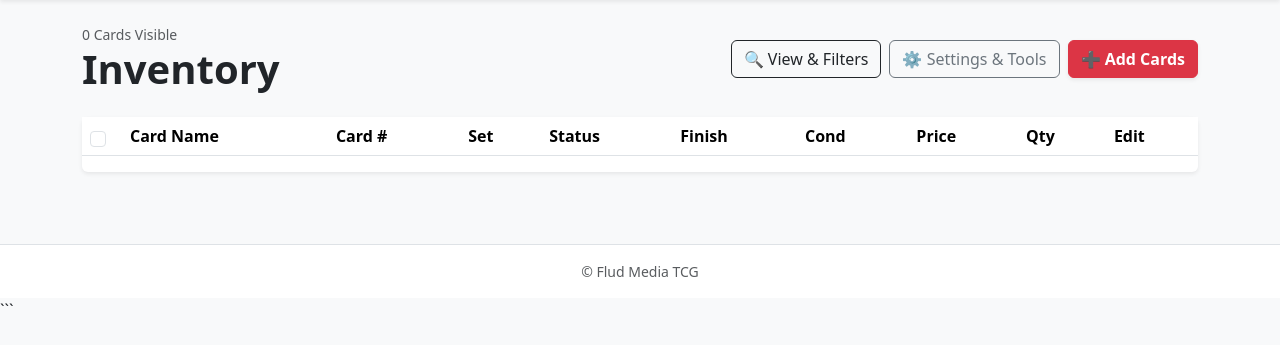
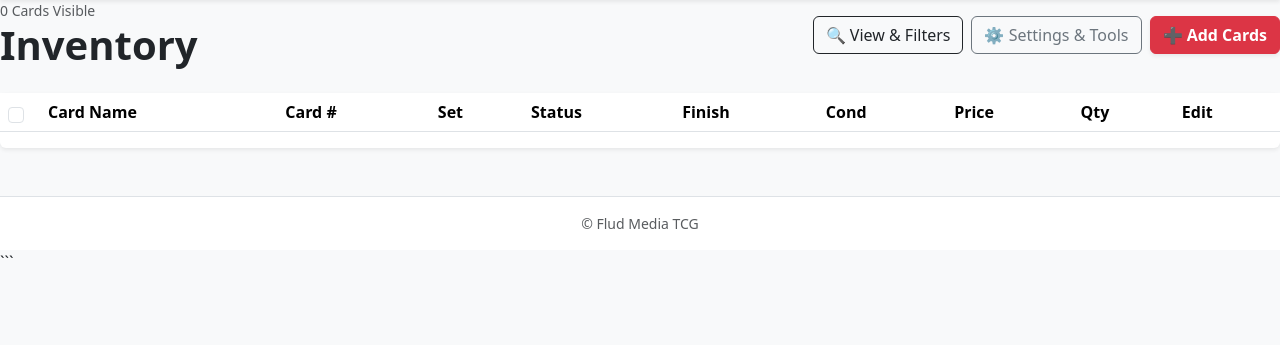
Before and after one commit to fluddesigns/card-shop, a Flask app: page /admin in a window 1280 px wide. Shown: the part 87-432 px from the top of the page. Run offline with Flask 3, Linux system fonts and the light colour scheme; the visitor is signed in with stand-in values (Sample User, id 1); data comes from the database, SQL or seed files in the repository; data that the repository does not hold is empty.

Commit message:
remove container

```diff
--- a/templates/admin.html
+++ b/templates/admin.html
@@ -2,7 +2,6 @@
 {% block title %}Admin Dashboard{% endblock %}
 
 {% block content %}
-<div class="container py-4">
     <div class="d-flex flex-column flex-md-row justify-content-between align-items-md-center mb-4 gap-3">
         <div>
             <small class="text-muted"><span id="visibleCount">{{ inventory|length }}</span> Cards Visible</small>
@@ -117,8 +116,6 @@
             </div>
         </div>
     </div>
-
-</div>
 
 <div class="offcanvas offcanvas-end shadow" tabindex="-1" id="filterOffcanvas">
     <div class="offcanvas-header bg-body-secondary border-bottom">
```
